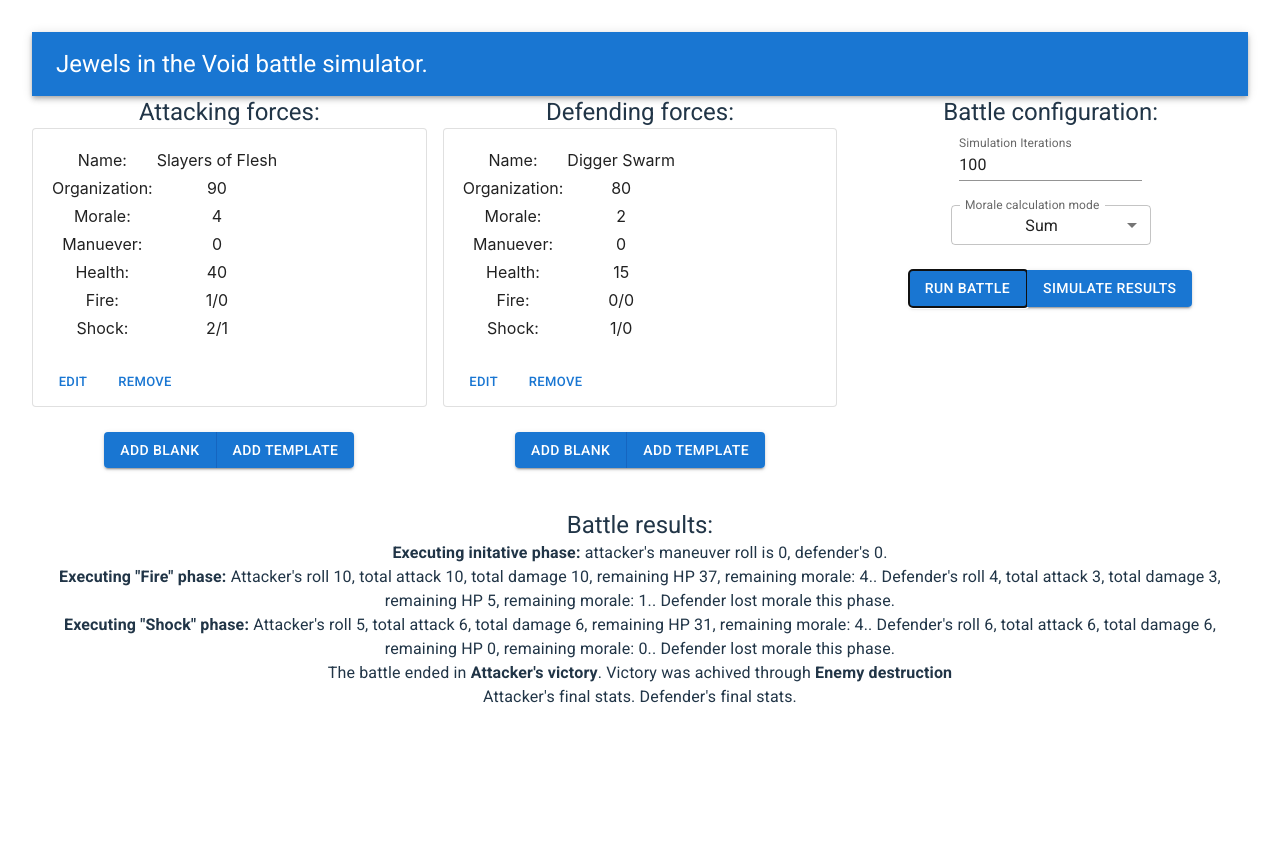
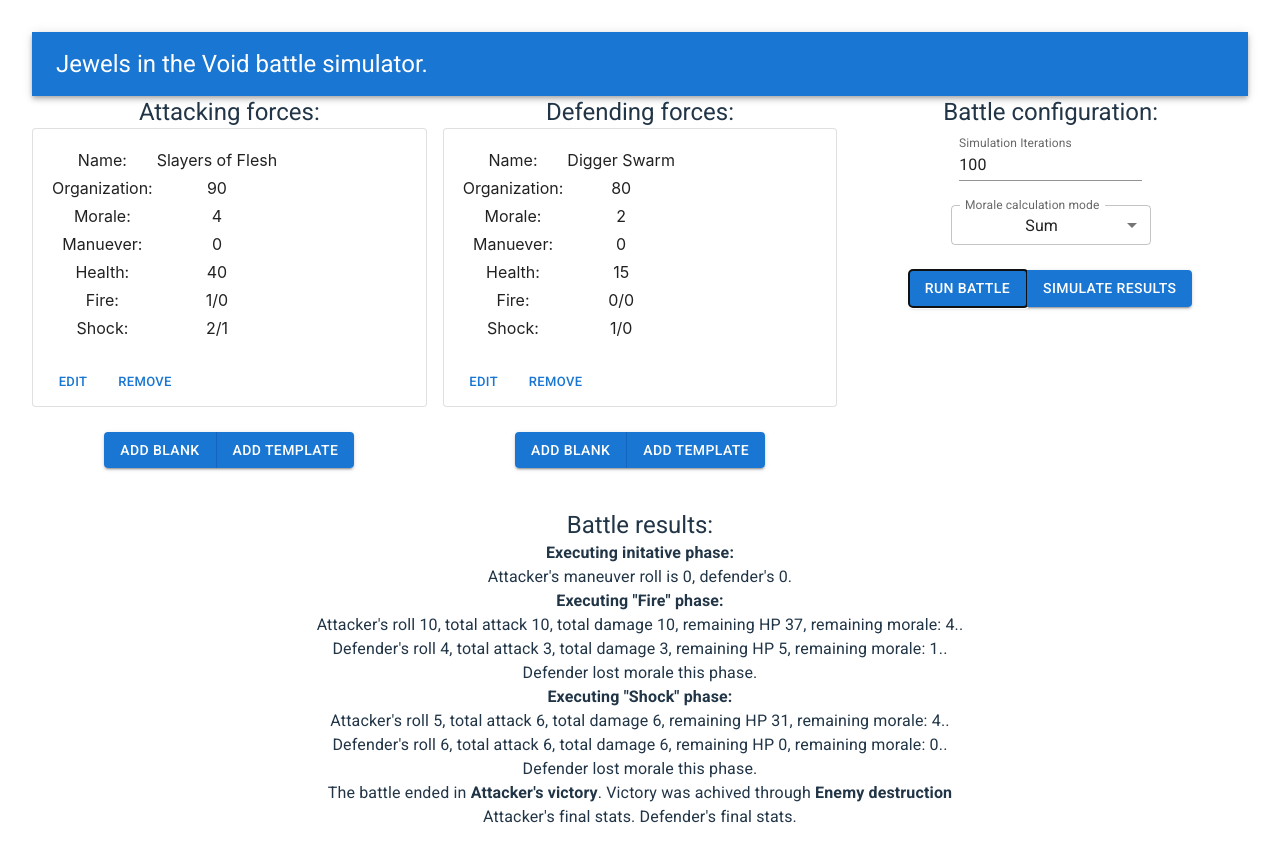
Before and after one commit to JurijsRafalskis/jewels-in-the-void-battle-calculator, a React (Vite) app: page / in a window 1280 px wide. Both pictures are taken after a click on the button "RUN BATTLE". Before the commit the page ends 800 px from the top, so only its background shows below. Built offline with nearby package versions, Linux system fonts and the light colour scheme.

Commit message:
Some log formatting fixes.

```diff
--- a/src/buisnessLogic/BattleLogs/LogInstances.tsx
+++ b/src/buisnessLogic/BattleLogs/LogInstances.tsx
@@ -16,7 +16,10 @@ export class InitiativePhaseLogInstance extends LogInstance {
     }
 
     public GetFormattedLogElement(): JSX.Element {
-        return <Typography><Box component="span" sx={{ fontWeight: 'bold' }}>Executing initative phase:</Box>{` attacker's maneuver roll is ${this.attackersRoll.total}, defender's ${this.defendersRoll.total}.`}</Typography>
+        return <Typography>
+                <Box sx={{ fontWeight: 'bold' }}>Executing initative phase:</Box>
+                <Box>{`Attacker's maneuver roll is ${this.attackersRoll.total}, defender's ${this.defendersRoll.total}.`}</Box>
+            </Typography>
     }
 }
 
@@ -35,10 +38,10 @@ export class BattlePhaseLogInstance extends LogInstance {
 
     public GetFormattedLogElement(): JSX.Element {
         return <Typography>
-            <Box component="span" sx={{ fontWeight: 'bold' }}>{`Executing "${BattleContactPhase[this.contactPhase]}" phase: `}</Box>
-            {`Attacker's ${this.FormatDamageLog(this.attackerNumbers, this.attacker)}. `}
-            {`Defender's ${this.FormatDamageLog(this.defenderNumbers, this.defender)}. `}
-            {`${BattleRole[this.moraleLost]} lost morale this phase.`}
+            <Box><Box component="span" sx={{ fontWeight: 'bold' }}>{`Executing "${BattleContactPhase[this.contactPhase]}" phase: `}</Box></Box>
+            <Box>{`Attacker's ${this.FormatDamageLog(this.attackerNumbers, this.attacker)}. `}</Box>
+            <Box>{`Defender's ${this.FormatDamageLog(this.defenderNumbers, this.defender)}. `}</Box>
+            <Box>{`${BattleRole[this.moraleLost]} lost morale this phase.`}</Box>
         </Typography>
     }
 
@@ -59,7 +62,10 @@ export class MoralePhaseLogInstance extends LogInstance {
     }
 
     public GetFormattedLogElement(): JSX.Element {
-        return <Typography><Box component="span" sx={{ fontWeight: 'bold' }}>Executing morale phase:</Box>{` attacker's current morale ${this.attacker.Morale}, defender's current morale ${this.defender.Morale}`}</Typography>
+        return <Typography>
+            <Box sx={{ fontWeight: 'bold' }}>Executing morale phase:</Box>
+            <Box>{`Attacker's current morale ${this.attacker.Morale}, defender's current morale ${this.defender.Morale}`}</Box>
+        </Typography>
     }
 }
 
```
